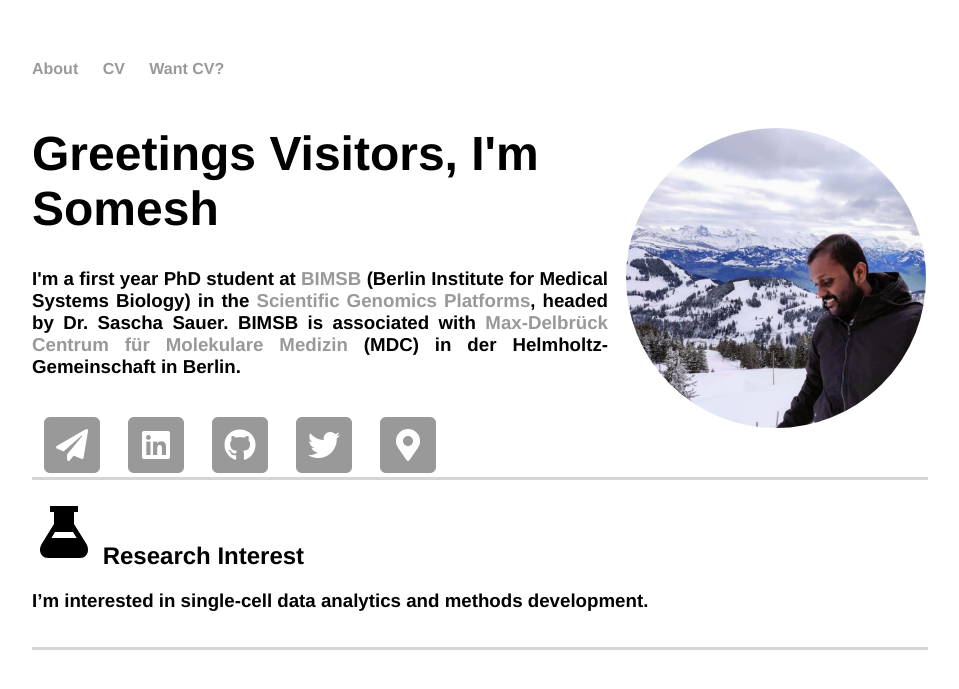
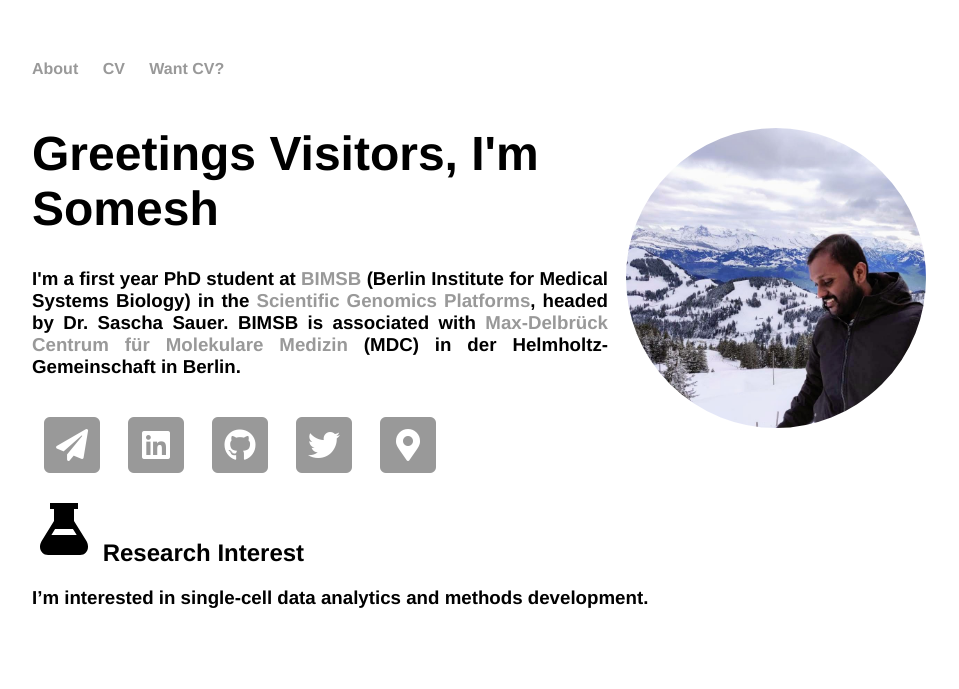
Before and after one commit to saisomesh2594/saisomesh2594.github.io, a Jekyll site: the page built from index.html, in a window 1280 px wide. Shown: the top 689 px of the page, without its empty margins (160-1119 px from the left). Built offline with Jekyll 4.4.1, drawn with Linux system fonts in a browser that asks for light colours.

Commit message:
remove footers

```diff
--- a/index.html
+++ b/index.html
@@ -71,7 +71,7 @@ title: Somesh Sai, Just Another Bioinformatician
 
 		</div>
 	</div>
-	<div id="footer-container"><footer></footer></div>
+	<!--<div id="footer-container"><footer></footer></div>-->
 	<div id="main-container">
 		<div class="research-interest">
 			<h2><ion-icon name="flask"></ion-icon> Research Interest </h2>
@@ -79,7 +79,7 @@ title: Somesh Sai, Just Another Bioinformatician
 		</div>
 
 	</div>
-	<div id="footer-container"><footer></footer></div>
+	<!--<div id="footer-container"><footer></footer></div>-->
 
 </div>
 
```
